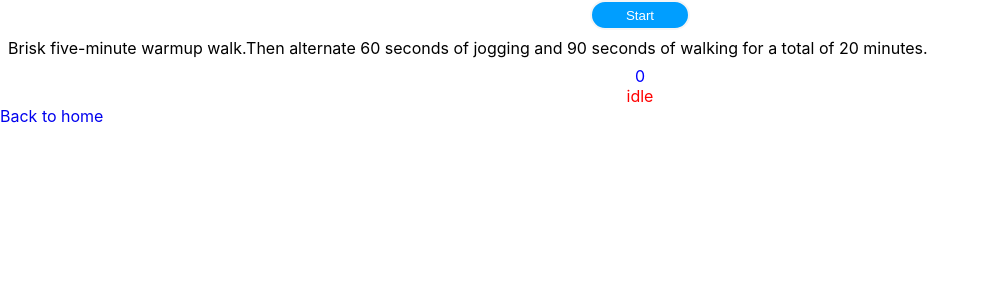
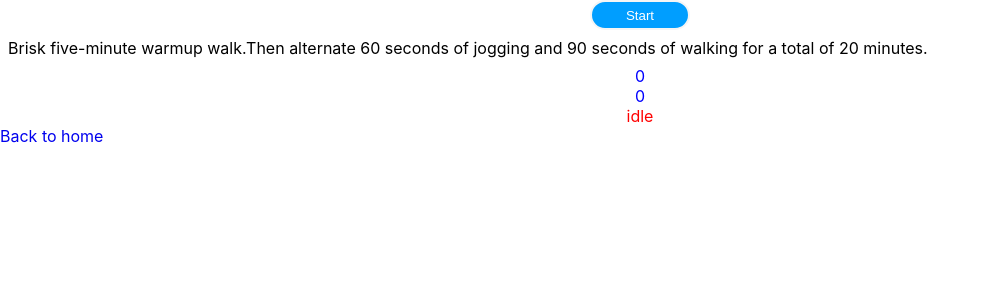
Before and after one commit to KaltrinaDragobuzhda/couch-running, a React (Create React App) app: page /week/1/1 in a window 1280 px wide. Shown: the top 300 px of the page, without its empty margins (0-985 px from the left). Built offline with nearby package versions, Linux system fonts and the light colour scheme.

Commit message:
added totalSeconds in the WeekComponent

```diff
--- a/src/WeekComponent/WeekComponent.css
+++ b/src/WeekComponent/WeekComponent.css
@@ -1,4 +1,4 @@
-.week-component-container-class {
+.week-component-container {
   display: flex;
   flex-direction: column;
 }
@@ -15,16 +15,16 @@
   align-self: center;
 }
 
-.counting-seconds-class{
+.counting-seconds{
 align-self: center;
 color: blue;
 }
 
-.state-action-class{
+.state-action{
   align-self: center;
   color: red;
 }
 
-.show-human-exercises-class{
+.show-human-exercises{
 padding: 8px;
 }
--- a/src/WeekComponent/WeekComponent.js
+++ b/src/WeekComponent/WeekComponent.js
@@ -37,13 +37,15 @@ class Ujk extends React.Component {
       if(this.state.seconds === exercises[this.state.weekNr][this.state.dayNr].machine[this.state.stepIndex]) {
         this.setState({
           seconds: 1,
+          totalSeconds: this.state.totalSeconds+1,
           stepIndex: this.state.stepIndex+1,
           action: this.state.action==="run"?"walk":"run"
         });
        }
        else {
         this.setState({
-          seconds: this.state.seconds + 1
+          seconds: this.state.seconds + 1,
+          totalSeconds: this.state.totalSeconds+1
         });
        }
      }
@@ -51,11 +53,12 @@ class Ujk extends React.Component {
   }
 
   render() {
-    return <div className="week-component-container-class">
+    return <div className="week-component-container">
       <button className="start-button" onClick={this.start}>Start</button>
-      <span className="show-human-exercises-class">{exercises[this.state.weekNr][this.state.dayNr].human}</span>
-      <div className="counting-seconds-class">{this.state.seconds}</div>
-      <div className="state-action-class">{this.state.action}</div>
+      <span className="show-human-exercises">{exercises[this.state.weekNr][this.state.dayNr].human}</span>
+      <div className="counting-seconds">{this.state.seconds}</div>
+      <div className="counting-seconds">{this.state.totalSeconds}</div>
+      <div className="state-action">{this.state.action}</div>
       <Link className="link-style" style={this.navStyle} to='/'>
         <div>Back to home</div>
       </Link>
```
